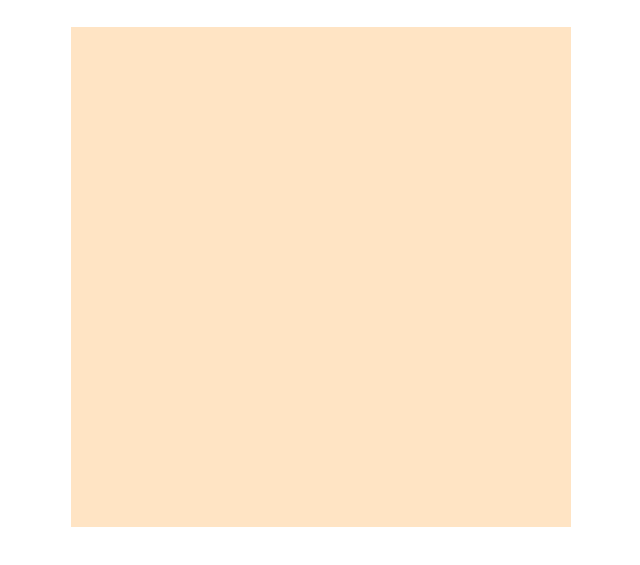
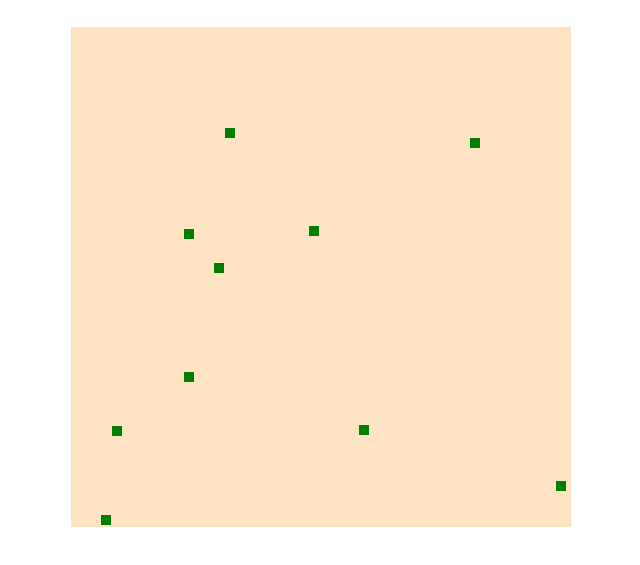
Before and after one commit to RashmiK35/Snake-Game, a plain HTML site: page index.html in a window 1280 px wide. Shown: the part 75-640 px from the top of the page, without its empty margins (319-959 px from the left). Drawn offline with Linux system fonts and the light colour scheme.

Commit message:
Update index.html

```diff
--- a/index.html
+++ b/index.html
@@ -24,6 +24,6 @@
     <div id="Sgame">
         <canvas id="snake"></canvas>
     </div>
-    <script src="scriptgame.js"></script>
+    <script src="script.js"></script>
 </body>
 </html>
```
